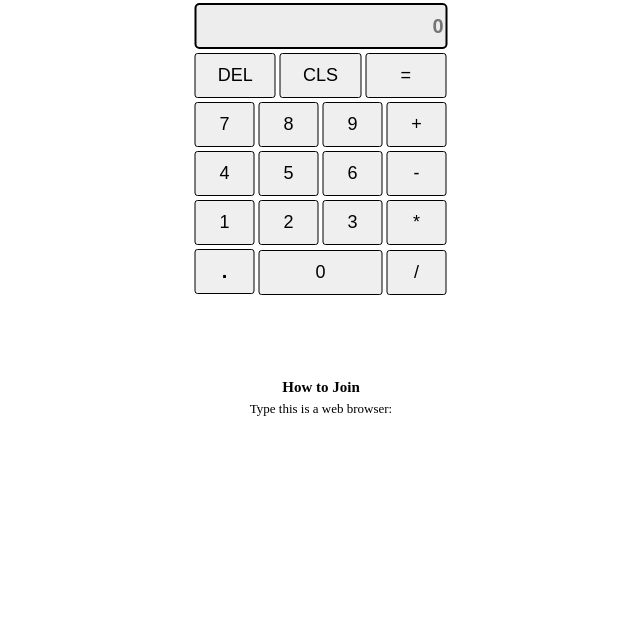
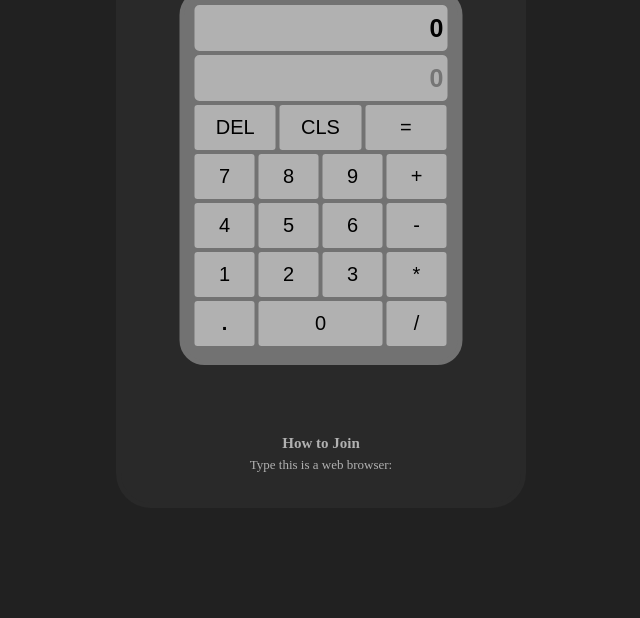
Before and after one commit to NemoEriksson02/multiplayer_calculator, a website: page index.html in a window 1280 px wide. Shown: the part 182-800 px from the top of the page, without its empty margins (319-959 px from the left). Drawn offline with nearby package versions, Linux system fonts and the light colour scheme; no server answers; a web font is replaced by a local one.

Commit message:
Changed the css
Changed css to make the website easier to look at and added a favicon.

```diff
--- a/index.html
+++ b/index.html
@@ -4,7 +4,8 @@
     <meta charset="UTF-8">
     <meta http-equiv="X-UA-Compatible" content="IE=edge">
     <meta name="viewport" content="width=device-width, initial-scale=1.0">
-    <title>Calculator v2</title>
+    <title>Multiplayer Calculator</title>
+
     <style>
         @import url('https://fonts.cdnfonts.com/css/seven-segment');
 
@@ -12,11 +13,17 @@
             user-select: none;
         }
         #joinLink::selection, #display::selection{
-            background-color: #c0c0f0;
+            background-color: #404040;
+        }
+
+        body{
+            background: #212121;
         }
 
         p, h1, h2, h3{
+            color: #b1b1b1;
             cursor:default;
+            caret-color: transparent;
         }
 
         h1{
@@ -27,13 +34,15 @@
 
         button{
             font-family: Arial, Helvetica, sans-serif;
-            font-size: 18px;
+            font-size: 20px;
             width: 60px;
             height: 45px;
             border: 1px solid black;
             border-radius: 3px;
             outline: none;
             margin-bottom: 4px;
+            background: #b1b1b1;
+            border: 0;
         }
         .commaBtn{
             font-size: 20px;
@@ -52,11 +61,14 @@
             margin-bottom: 4px;
             border: 2px solid black;
             border-radius: 5px;
-            background: #ededed;
             font-family: 'Seven Segment', Arial;
             font-weight: 600;
-            font-size: 20px;
+            font-size: 25px;
             text-align: right;
+            background: #b1b1b1;
+            border-color: #b1b1b1;
+            outline: none;
+            caret-color: transparent;
         }
 
         input:hover{
@@ -66,12 +78,20 @@
         #main{
             position: absolute;
             left: 50%;
+            top: 5%;
             transform: translateX(-50%);
             width: 400px;
-            height: 95%;
+            height: 80%;
+            border: 5px solid #292929;
+            background: #292929;
+            border-radius: 35px;
         }
 
         #calculator{
+            background: #727272;
+            padding: 10px;
+            border: 5px solid #727272;
+            border-radius: 25px;
             position: absolute;
             left: 50%;
             transform: translateX(-50%);
@@ -89,7 +109,7 @@
             text-align: center;
             position: absolute;
             left: 50%;
-            top: 75%;
+            bottom: 1%;
             transform: translate(-50%, -50%);
             width: 100%;
         }
--- a/package.json
+++ b/package.json
@@ -5,6 +5,7 @@
     "dependencies": {
         "axios": "^1.1.3",
         "express": "^4.18.2",
+        "serve-favicon": "^2.5.0",
         "socket.io": "^4.5.3"
     }
 }
--- a/server.js
+++ b/server.js
@@ -1,5 +1,6 @@
 const express = require('express');
 const app = express();
+const favicon = require('serve-favicon');
 const http = require('http');
 const server = http.createServer(app);
 const { Server } = require("socket.io");
@@ -8,6 +9,8 @@
 
 let displayValue = 0;
 let public_ip;
+
+app.use(favicon(__dirname + '/img/icon.ico'));
 
 app.get('/', (req, res) => {
   res.sendFile(__dirname + '/index.html');
```
Also changed, not shown: img/icon.ico (added), 1 other file.
